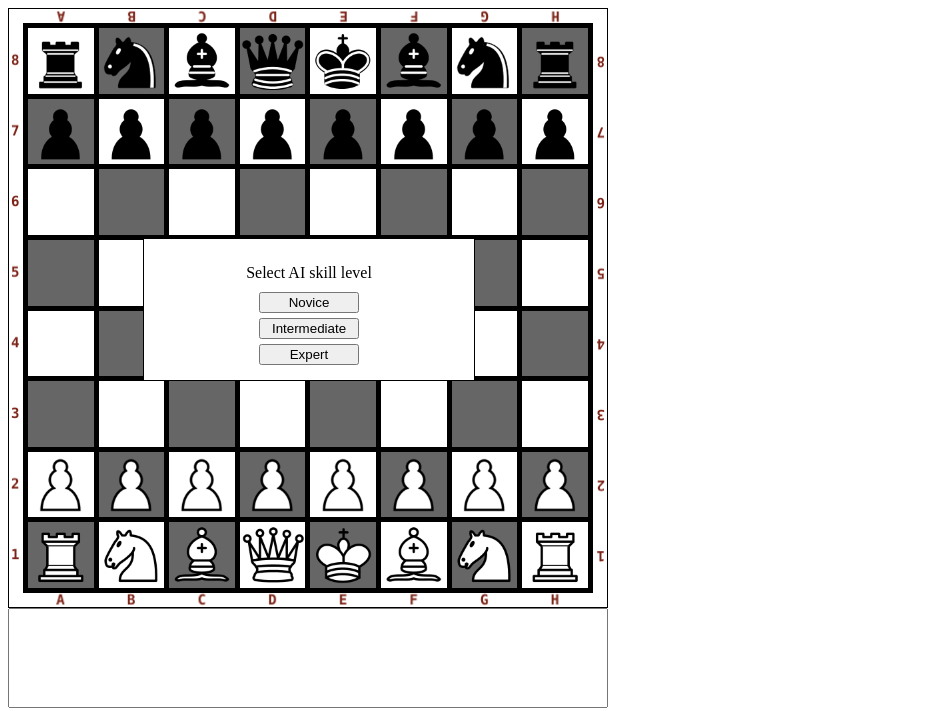
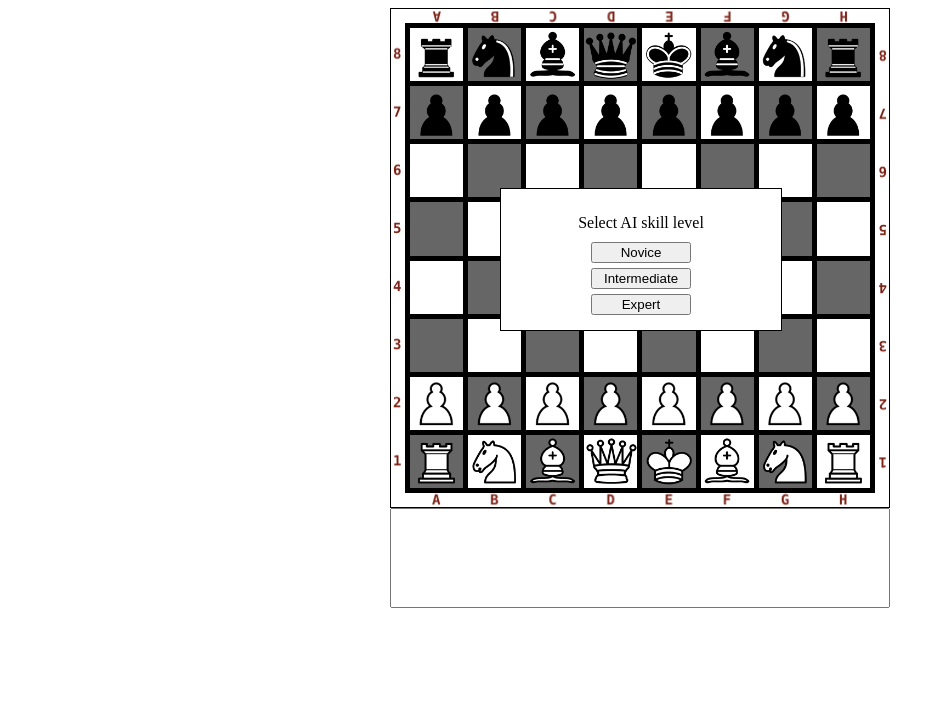
Before and after one commit to Jerorfigan/chess, a website with bundled scripts: page index.html in a window 1280 px wide. Shown: the whole page, without its empty margins (0-945 px from the left). Built offline with nearby package versions, Linux system fonts and the light colour scheme.

Commit message:
Add outermost game container for easily centering game in page

```diff
--- a/assets/css/game.css
+++ b/assets/css/game.css
@@ -1,3 +1,7 @@
+#gameContainer{
+	margin: 0 auto;
+}
+
 #canvasContainer{
 	position: relative;
 }
--- a/index.html
+++ b/index.html
@@ -3,9 +3,11 @@
 		<link rel="stylesheet" href="assets/css/game.css">
   	</head>
   	<body>
-  		<div id="canvasContainer">
-  		</div>
-  		<div id="gameLogContainer">
+  		<div id="gameContainer">
+  			<div id="canvasContainer">
+  			</div>
+  			<div id="gameLogContainer">
+  			</div>
   		</div>
   		<script src="lib/pixi.min.js"></script>
     	<script src="build/chess.min.js"></script>
--- a/src/settings.js
+++ b/src/settings.js
@@ -6,8 +6,8 @@ var settings = {
 	spf: 1/30, 					           				// seconds per frame
 	fpms: 30/1000, 				           				// frames per millisecond
 	mspf: 1000/30, 				           				// milliseconds per frame
-	canvasWidth: 600,                      				// in px
-	canvasHeight: 600,                     				// in px
+	canvasWidth: 500,                      				// in px
+	canvasHeight: 500,                     				// in px
 
 	// Game board
 	rankAndFileMarkerFont: 'Lucida Console',
--- a/src/user_prompt.js
+++ b/src/user_prompt.js
@@ -2,10 +2,13 @@ var R = require("../lib/ramda.min.js");
 var settings = require("./settings.js");
 
 var ui = {
+	_gameContainer: null,
 	_canvasContainer: null,
 	_gameLogContainer: null,
 	_log: null,
 	_init: function(){
+		this._gameContainer = document.getElementById("gameContainer");
+		this._gameContainer.setAttribute("style", "width: " + settings.canvasWidth + "px;");
 		this._canvasContainer = document.getElementById("canvasContainer");
 		this._gameLogContainer = document.getElementById("gameLogContainer");
 		this._log = createLog.call(this);
```
